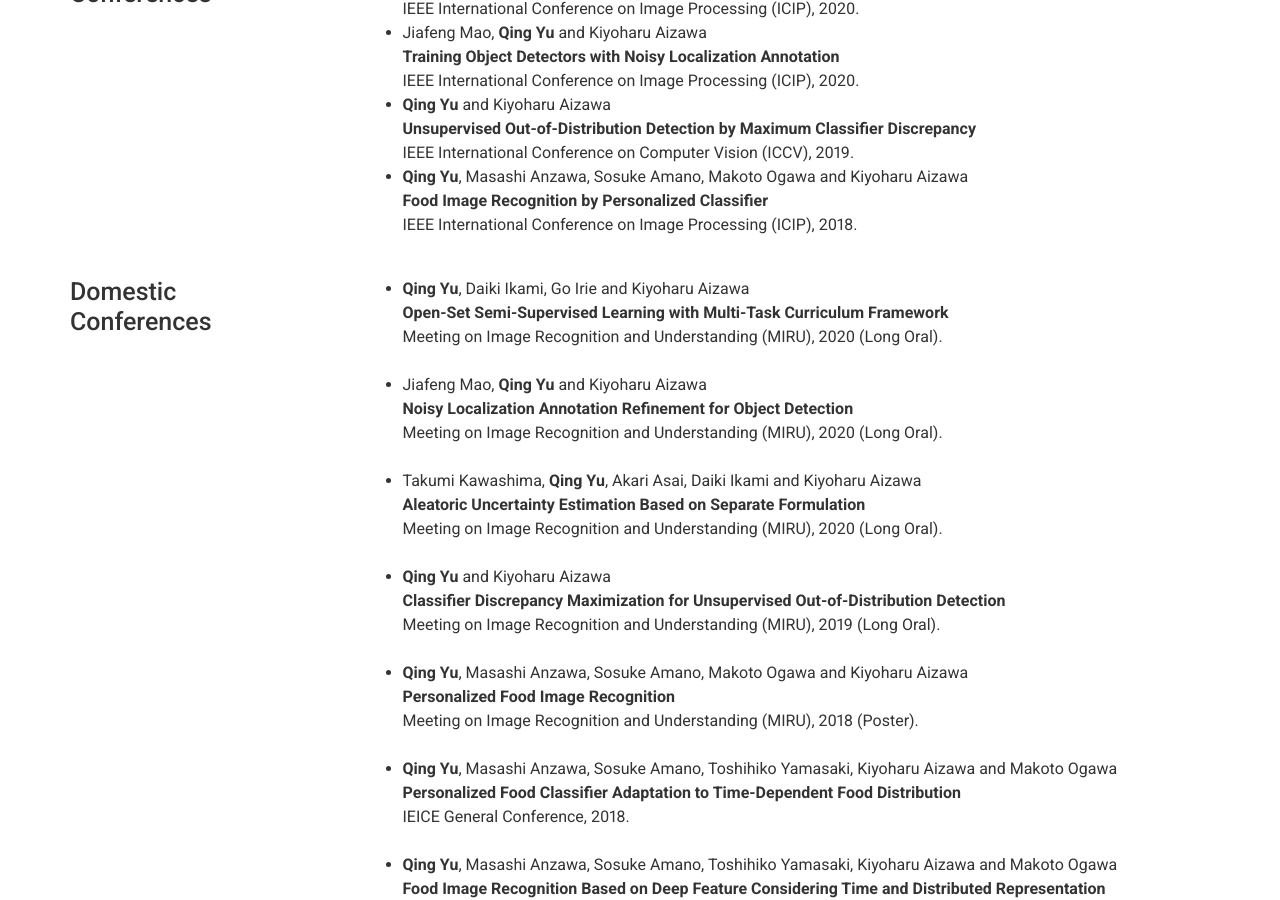
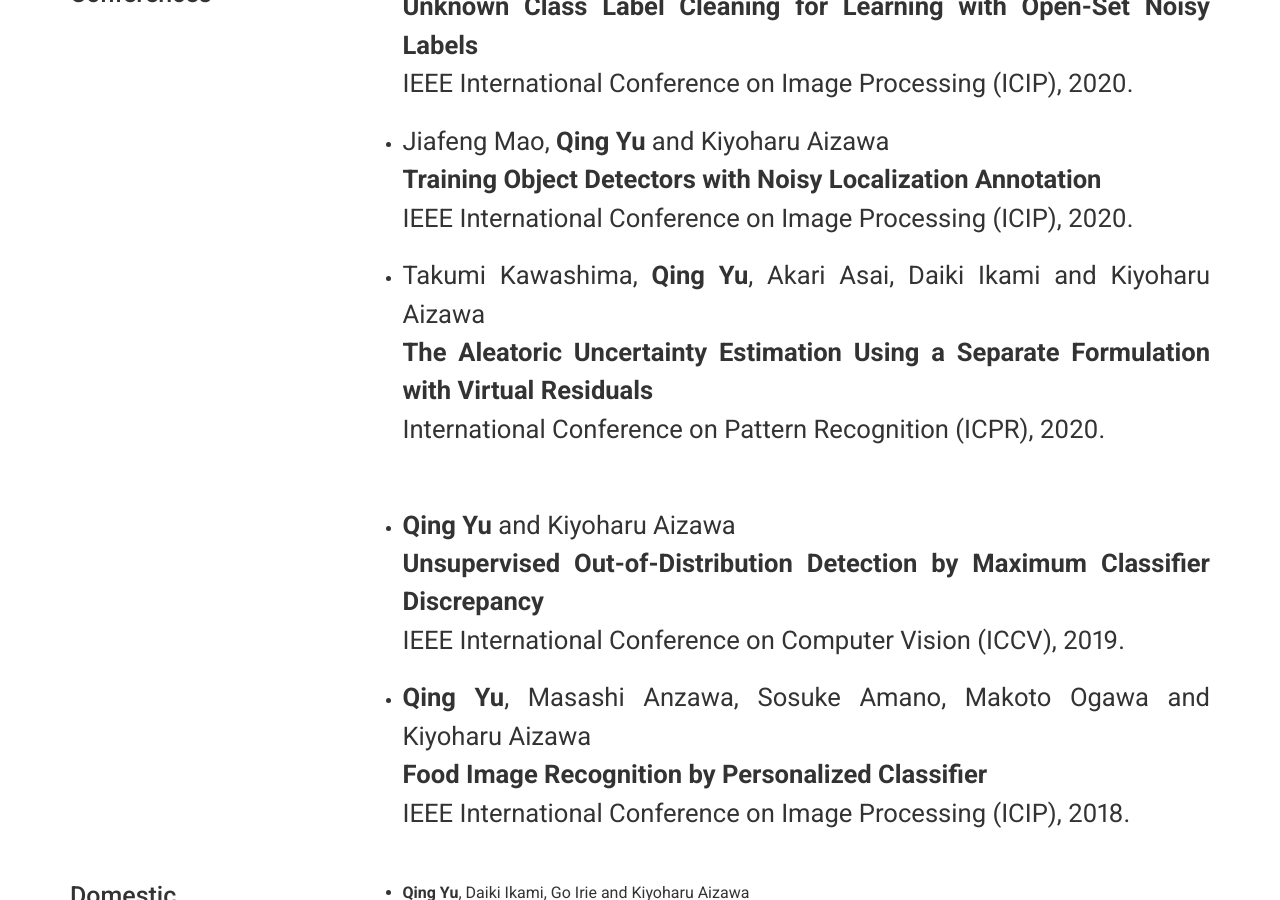
Before and after one commit to YU1ut/YU1ut.github.io, a Jekyll site: the page built from index.md, in a window 1280 px wide and 900 px high, scrolled down 681 px. Built offline with Jekyll 4.4.1, drawn with Linux system fonts in a browser that asks for light colours; nearby versions of some CDN libraries.

Commit message:
update project

```diff
--- a/_data/projects.yml
+++ b/_data/projects.yml
@@ -4,14 +4,22 @@
       <strong>Unknown Class Label Cleaning for Learning with Open-Set Noisy Labels</strong>
       IEEE International Conference on Image Processing (ICIP), 2020.
       <br>
+
     - Jiafeng Mao, <strong>Qing Yu</strong> and Kiyoharu Aizawa
       <strong>Training Object Detectors with Noisy Localization Annotation</strong>
       IEEE International Conference on Image Processing (ICIP), 2020.
       <br>
+
+    - Takumi Kawashima, <strong>Qing Yu</strong>, Akari Asai, Daiki Ikami and Kiyoharu Aizawa
+      <strong>The Aleatoric Uncertainty Estimation Using a Separate Formulation with Virtual Residuals</strong>
+      International Conference on Pattern Recognition (ICPR), 2020.
+      <br>
+
     - <strong>Qing Yu</strong> and Kiyoharu Aizawa
       <strong>Unsupervised Out-of-Distribution Detection by Maximum Classifier Discrepancy</strong>
       IEEE International Conference on Computer Vision (ICCV), 2019.
       <br>
+
     - <strong>Qing Yu</strong>, Masashi Anzawa, Sosuke Amano, Makoto Ogawa and Kiyoharu Aizawa
       <strong>Food Image Recognition by Personalized Classifier</strong>
       IEEE International Conference on Image Processing (ICIP), 2018.
```
